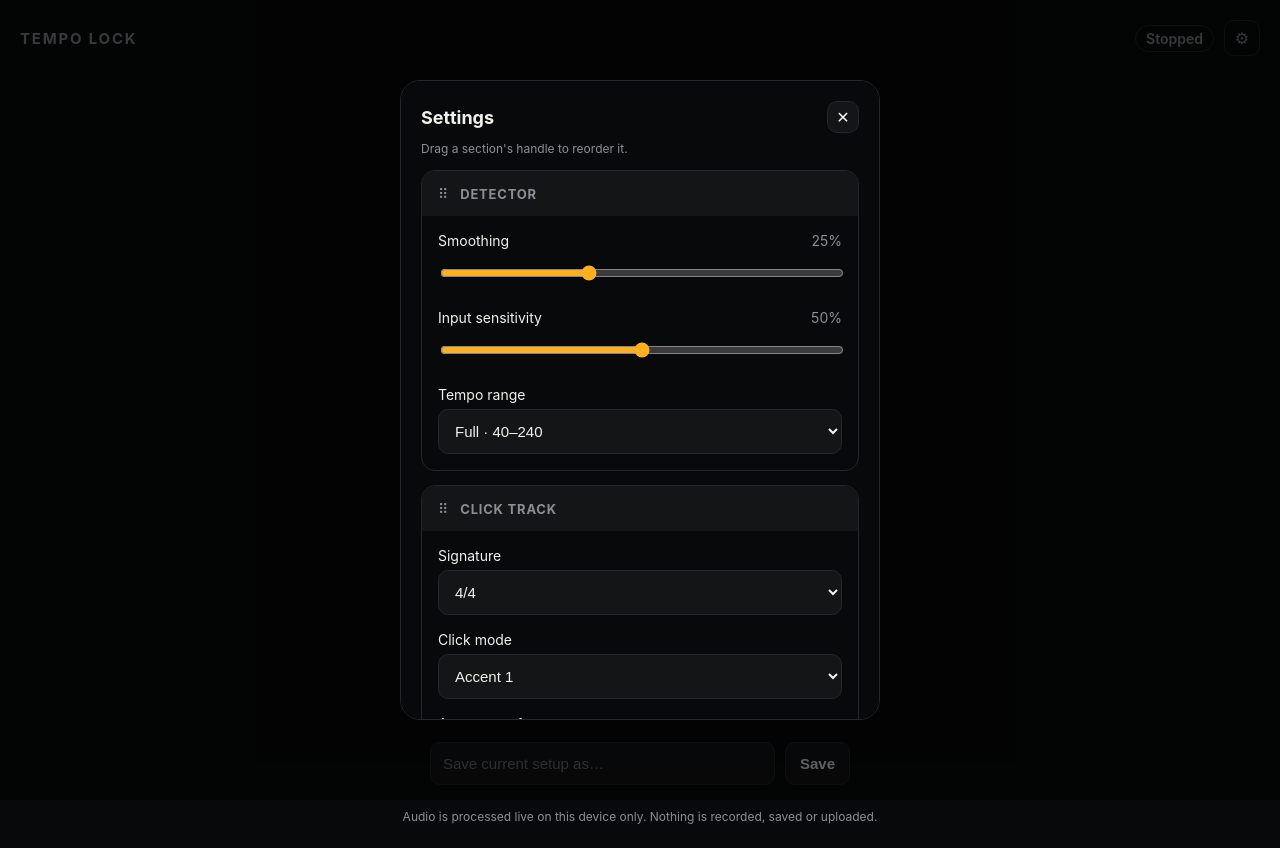
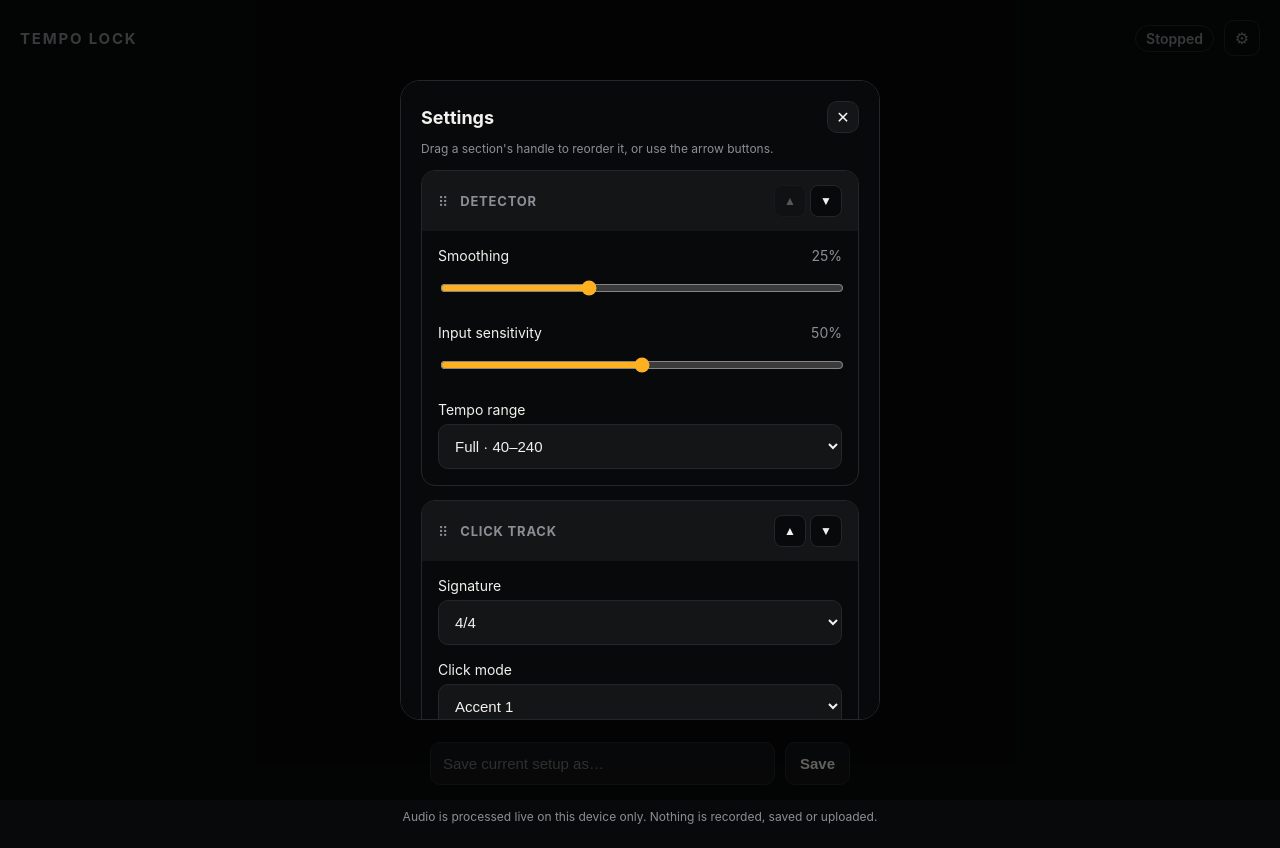
Before and after one commit to ntbCreative/tempo-lock, a React (Vite) app: page / in a window 1280 px wide. Both pictures are taken after a click on the button "Open settings". Built offline with nearby package versions, Linux system fonts and the light colour scheme.

Commit message:
Add VoiceOver/screen-reader support: labels, live-region announcements, accessible reorder

```diff
--- a/src/App.css
+++ b/src/App.css
@@ -55,6 +55,20 @@ body {
   margin: 0;
   background: var(--bg);
   color: var(--text);
+}
+
+/* Visually hidden but still readable by screen readers -- used for
+   accessible-only labels and live-region announcements. */
+.sr-only {
+  position: absolute;
+  width: 1px;
+  height: 1px;
+  padding: 0;
+  margin: -1px;
+  overflow: hidden;
+  clip: rect(0, 0, 0, 0);
+  white-space: nowrap;
+  border: 0;
 }
 
 .stage {
@@ -556,11 +570,33 @@ body {
 }
 
 .settings-section__title {
+  flex: 1;
   font-size: 13px;
   font-weight: 700;
   letter-spacing: 0.06em;
   text-transform: uppercase;
   color: var(--text-dim);
+}
+
+.settings-section__reorder {
+  display: flex;
+  gap: 4px;
+}
+
+.settings-section__reorder-btn {
+  width: 32px;
+  height: 32px;
+  border-radius: 8px;
+  background: var(--bg);
+  color: var(--text);
+  border: 1px solid var(--line);
+  font-size: 12px;
+  cursor: pointer;
+}
+
+.settings-section__reorder-btn:disabled {
+  opacity: 0.3;
+  cursor: not-allowed;
 }
 
 .settings-section__body {
--- a/src/App.tsx
+++ b/src/App.tsx
@@ -1,4 +1,4 @@
-import { useEffect, useMemo, useState } from 'react';
+import { useEffect, useMemo, useRef, useState } from 'react';
 import { useTempoDetector } from './hooks/useTempoDetector';
 import Settings from './Settings';
 import './App.css';
@@ -56,6 +56,8 @@ function App() {
 
   const [settingsOpen, setSettingsOpen] = useState(false);
   const [newPresetName, setNewPresetName] = useState('');
+  const [announcement, setAnnouncement] = useState('');
+  const prevMetronomeActiveRef = useRef(false);
 
   useEffect(() => {
     document.documentElement.setAttribute('data-theme', theme);
@@ -65,11 +67,29 @@ function App() {
   const { continuity } = engineState;
   const label = statusLabel(engineState.status, continuity.status);
 
+  // Screen-reader announcements: the status label changes rarely enough to
+  // announce every time (unlike the BPM number, which updates many times a
+  // second and would be overwhelming to have read aloud continuously).
+  useEffect(() => {
+    setAnnouncement(label);
+  }, [label]);
+
+  useEffect(() => {
+    if (metronomeActive && !prevMetronomeActiveRef.current) {
+      setAnnouncement(`Click track started${metronomeBpm !== null ? ` at ${Math.round(metronomeBpm)} beats per minute` : ''}`);
+    } else if (!metronomeActive && prevMetronomeActiveRef.current) {
+      setAnnouncement('Click track stopped');
+    }
+    prevMetronomeActiveRef.current = metronomeActive;
+  }, [metronomeActive, metronomeBpm]);
+
   const displayBpm = useMemo(() => {
-    if (continuity.displayedBpm !== null) return Math.round(continuity.displayedBpm);
-    if (tapState.bpm !== null) return Math.round(tapState.bpm);
+    if (continuity.displayedBpm !== null) return continuity.displayedBpm.toFixed(1);
+    if (tapState.bpm !== null) return tapState.bpm.toFixed(1);
     return null;
   }, [continuity.displayedBpm, tapState.bpm]);
+
+  const bpmAriaLabel = displayBpm !== null ? `Current tempo: ${displayBpm} beats per minute` : 'No tempo detected yet';
 
   const statusClass = isListening
     ? continuity.status === 'locked'
@@ -111,9 +131,17 @@ function App() {
       </header>
 
       <main className="stage__main">
-        <div className="bpm-readout" role="status" aria-live="polite">
-          <span className="bpm-readout__value">{displayBpm ?? '--'}</span>
-          <span className="bpm-readout__unit">BPM</span>
+        <div className="sr-only" role="status" aria-live="polite">
+          {announcement}
+        </div>
+
+        <div className="bpm-readout" role="group" aria-label={bpmAriaLabel}>
+          <span className="bpm-readout__value" aria-hidden="true">
+            {displayBpm ?? '--'}
+          </span>
+          <span className="bpm-readout__unit" aria-hidden="true">
+            BPM
+          </span>
           {metronomeActive && metronomePosition ? (
             <span
               key={`click-${metronomePosition.barIndex}-${metronomePosition.beatInBar}`}
@@ -164,7 +192,7 @@ function App() {
 
         {metronomeActive && (
           <p className="notice notice--metronome">
-            Click track at {clickTrackBpm} BPM
+            Click track at {clickTrackBpm !== null ? clickTrackBpm.toFixed(1) : '--'} BPM
             {metronomePosition && (
               <>
                 {' · Bar '}
@@ -193,6 +221,7 @@ function App() {
             type="button"
             className="mode-toggle__option"
             data-active={settings.mode === 'live'}
+            aria-pressed={settings.mode === 'live'}
             onClick={() => updateSettings({ mode: 'live' })}
             disabled={isListening}
           >
@@ -202,6 +231,7 @@ function App() {
             type="button"
             className="mode-toggle__option"
             data-active={settings.mode === 'recording'}
+            aria-pressed={settings.mode === 'recording'}
             onClick={() => updateSettings({ mode: 'recording' })}
             disabled={isListening}
           >
@@ -241,12 +271,13 @@ function App() {
             <div className="manual-metronome__bpm">
               <input
                 type="number"
+                aria-label="Manual tempo in beats per minute"
                 min={settings.minBpm}
                 max={settings.maxBpm}
                 value={manualBpm}
                 onChange={(e) => setManualBpm(Number(e.target.value))}
               />
-              <span>BPM</span>
+              <span aria-hidden="true">BPM</span>
             </div>
             <button type="button" className="pill-button" onClick={doubleManualBpm} aria-label="Double tempo">
               2×
@@ -254,6 +285,7 @@ function App() {
           </div>
           <input
             type="range"
+            aria-label="Manual tempo slider"
             min={settings.minBpm}
             max={settings.maxBpm}
             step={1}
@@ -270,6 +302,7 @@ function App() {
             <input
               type="text"
               className="setlist__name-input"
+              aria-label="Preset name"
               placeholder="Save current setup as…"
               value={newPresetName}
               onChange={(e) => setNewPresetName(e.target.value)}
@@ -277,7 +310,13 @@ function App() {
                 if (e.key === 'Enter') handleSavePreset();
               }}
             />
-            <button type="button" className="pill-button" onClick={handleSavePreset} disabled={!newPresetName.trim()}>
+            <button
+              type="button"
+              className="pill-button"
+              onClick={handleSavePreset}
+              disabled={!newPresetName.trim()}
+              aria-label="Save current setup as a new preset"
+            >
               Save
             </button>
           </div>
--- a/src/Settings.tsx
+++ b/src/Settings.tsx
@@ -371,15 +371,16 @@ function AppearanceSection({ theme, setTheme }: SettingsProps) {
     <div className="settings-section__body">
       <div className="control">
         <div className="control__label-row">
-          <label>Color theme</label>
+          <span id="theme-group-label">Color theme</span>
         </div>
-        <div className="theme-swatches">
+        <div className="theme-swatches" role="group" aria-labelledby="theme-group-label">
           {THEMES.map((option) => (
             <button
               key={option.id}
               type="button"
               className="theme-swatch"
               data-active={theme === option.id}
+              aria-pressed={theme === option.id}
               style={{ background: option.swatch }}
               aria-label={option.label}
               onClick={() => setTheme(option.id)}
@@ -390,7 +391,7 @@ function AppearanceSection({ theme, setTheme }: SettingsProps) {
 
       <div className="control">
         <div className="control__label-row">
-          <label>AirPlay</label>
+          <span>AirPlay</span>
         </div>
         {airplaySupported ? (
           <button type="button" className="airplay-button" onClick={showAirplayPicker}>
@@ -422,19 +423,36 @@ export default function Settings(props: SettingsProps) {
   const { sectionOrder, reorderSections, onClose } = props;
   const [draggingIndex, setDraggingIndex] = useState<number | null>(null);
 
+  useEffect(() => {
+    const handleKey = (e: KeyboardEvent) => {
+      if (e.key === 'Escape') onClose();
+    };
+    window.addEventListener('keydown', handleKey);
+    return () => window.removeEventListener('keydown', handleKey);
+  }, [onClose]);
+
   return (
     <div className="settings-overlay" onClick={onClose}>
-      <div className="settings-panel" onClick={(e) => e.stopPropagation()}>
+      <div
+        className="settings-panel"
+        role="dialog"
+        aria-modal="true"
+        aria-labelledby="settings-title"
+        onClick={(e) => e.stopPropagation()}
+      >
         <div className="settings-panel__header">
-          <span className="settings-panel__title">Settings</span>
+          <span id="settings-title" className="settings-panel__title">
+            Settings
+          </span>
           <button type="button" className="settings-panel__close" onClick={onClose} aria-label="Close settings">
             ✕
           </button>
         </div>
-        <p className="settings-note">Drag a section's handle to reorder it.</p>
+        <p className="settings-note">Drag a section's handle to reorder it, or use the arrow buttons.</p>
 
         {sectionOrder.map((sectionId, index) => {
           const Renderer = SECTION_RENDERERS[sectionId];
+          const title = SECTION_TITLES[sectionId];
           return (
             <div
               key={sectionId}
@@ -456,7 +474,27 @@ export default function Settings(props: SettingsProps) {
                 <span className="settings-section__grip" aria-hidden="true">
                   ⠿
                 </span>
-                <span className="settings-section__title">{SECTION_TITLES[sectionId]}</span>
+                <span className="settings-section__title">{title}</span>
+                <div className="settings-section__reorder">
+                  <button
+                    type="button"
+                    className="settings-section__reorder-btn"
+                    onClick={() => reorderSections(index, index - 1)}
+                    disabled={index === 0}
+                    aria-label={`Move ${title} section up`}
+                  >
+                    ▲
+                  </button>
+                  <button
+                    type="button"
+                    className="settings-section__reorder-btn"
+                    onClick={() => reorderSections(index, index + 1)}
+                    disabled={index === sectionOrder.length - 1}
+                    aria-label={`Move ${title} section down`}
+                  >
+                    ▼
+                  </button>
+                </div>
               </div>
               <Renderer {...props} />
             </div>
--- a/src/hooks/useTempoDetector.ts
+++ b/src/hooks/useTempoDetector.ts
@@ -272,6 +272,19 @@ export function useTempoDetector() {
           setMetronomeBpm(result.metronomeBpm);
           startPositionPoll();
         }
+
+        // While a click track is already playing and the mic is still
+        // listening, gently nudge its tempo toward whatever's currently
+        // detected instead of leaving it running open-loop forever -- this
+        // is what lets it track a live tempo that drifts slightly over the
+        // course of a song rather than locking in one number for good.
+        if (
+          metronomeEngineRef.current?.isRunning() &&
+          state.continuity.displayedBpm !== null &&
+          state.continuity.status !== 'finding'
+        ) {
+          metronomeEngineRef.current.updateBpm(state.continuity.displayedBpm);
+        }
       },
     });
     return () => {
--- a/src/lib/metronomeSchedule.ts
+++ b/src/lib/metronomeSchedule.ts
@@ -157,3 +157,16 @@ export function computeSessionPosition(clickIndex: number, beatsPerBar: number,
   const remainingBars = totalBars > 0 ? Math.max(0, totalBars - barIndex) : null;
   return { clickIndex, barIndex, beatInBar, remainingBars, finished };
 }
+
+/**
+ * Moves `current` a `factor` (0-1) fraction of the way toward `target`.
+ * Used to gently nudge a running click track's tempo toward whatever the
+ * mic keeps detecting while it plays, rather than either ignoring ongoing
+ * drift entirely or snapping to every new reading (which would sound like
+ * a stutter). factor 0 leaves `current` unchanged; factor 1 snaps
+ * straight to `target`.
+ */
+export function blendTowards(current: number, target: number, factor: number): number {
+  const safeFactor = Math.max(0, Math.min(1, factor));
+  return current + (target - current) * safeFactor;
+}
```
Also changed, not shown: src/audio/metronomeEngine.ts (+15 -1 lines), 2 other files (tests, documents, lock files or other folders).
